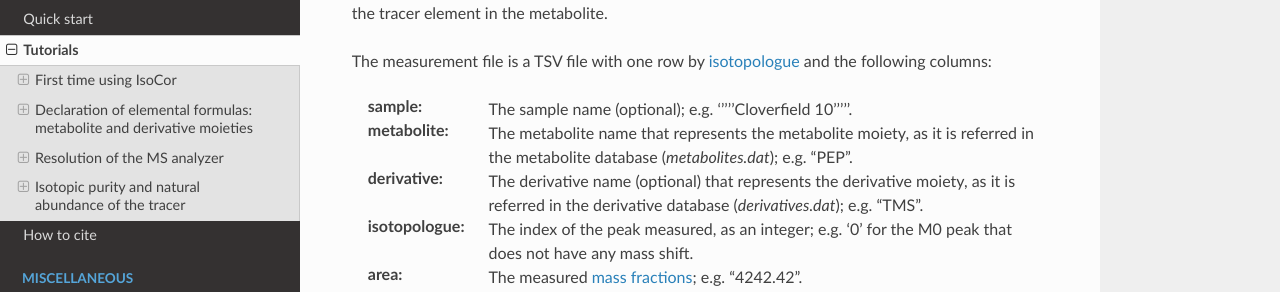
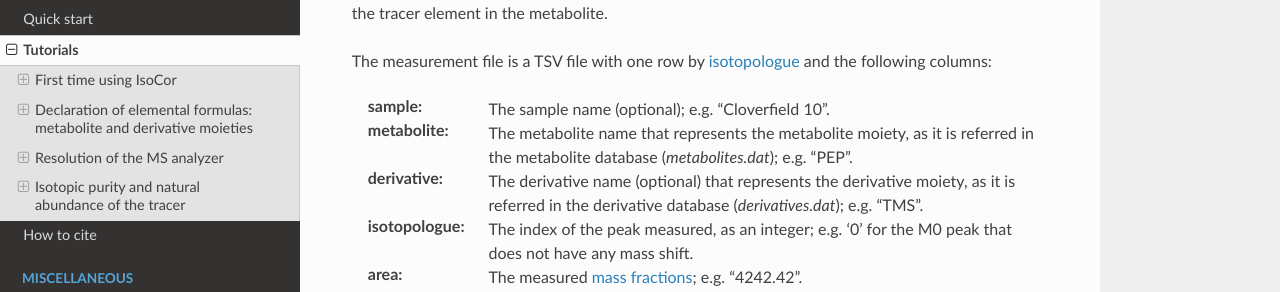
Before and after one commit to MetaSys-LISBP/IsoCor, a Sphinx documentation site: the page built from doc/tutorials.rst, in a window 1280 px wide and 900 px high, scrolled down 663 px. Shown: the part 158-450 px from the top of the window. Built offline with Sphinx 7.4.7 and the Read the Docs theme 2.0.0, drawn with Linux system fonts in a browser that asks for light colours.

Commit message:
fix pdf doc

```diff
--- a/doc/tutorials.rst
+++ b/doc/tutorials.rst
@@ -44,7 +44,7 @@
 
 The measurement file is a TSV file with one row by :ref:`isotopologue <isotopologues>` and the following columns:
 
-:sample: The sample name (optional); e.g. '''''Cloverfield 10'''''.
+:sample: The sample name (optional); e.g. "Cloverfield 10".
 :metabolite: The metabolite name that represents the metabolite moiety, as it is referred in the metabolite database (*metabolites.dat*); e.g. "PEP".
 :derivative: The derivative name (optional) that represents the derivative moiety, as it is referred in the derivative database (*derivatives.dat*); e.g. "TMS".
 :isotopologue: The index of the peak measured, as an integer; e.g. '0' for the M0 peak that does not have any mass shift.
```
